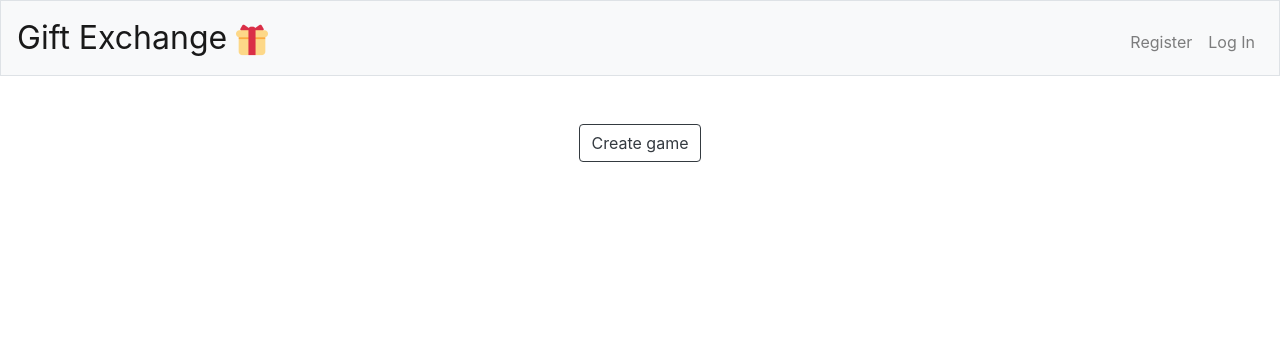
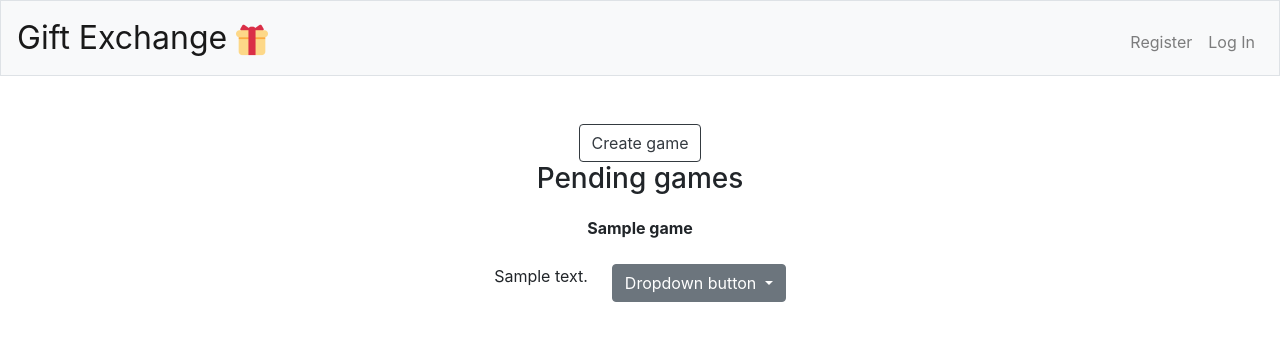
Before and after one commit to MarkSeliter/gift-exchange, a Flask app: template templates/games.html in a window 1280 px wide. Shown: the top 341 px of the page. Run offline with Flask 2, Linux system fonts and the light colour scheme; the template is opened without the code that fills it: most values are stand-ins (such as "Sample title", 1, 10 or a date in 2020); some libraries are stand-ins or nearby versions.

Commit message:
added game functions
The user can create games and invite other players

```diff
--- a/app.py
+++ b/app.py
@@ -21,15 +21,13 @@ def after_request(response):
     response.headers["Pragma"] = "no-cache"
     return response
 
+
 # Configure session to use filesystem (instead of signed cookies)
 app.config["SESSION_FILE_DIR"] = mkdtemp()
 app.config["SESSION_PERMANENT"] = False
 app.config["SESSION_TYPE"] = "filesystem"
 Session(app)
 
-# for i in range(2, 10, 1):
-#     db("INSERT INTO friends (user_id, friend_id) VALUES(1, {})".format(i))
-#     db("INSERT INTO friends (user_id, friend_id) VALUES({}, 1)".format(i))
 
 @app.route("/dark_mode", methods=["POST"])
 @login_required
@@ -486,6 +484,61 @@ def search_users():
 @login_required
 def create_game():
     """handles the game creation form"""
+    if request.method == "POST":
+
+        # checking if any input is empty
+        if not request.form.get('g_name') or \
+        not request.form.get('desc'):
+            flash("Please do not leave empty inputs")
+            return redirect("/games")
+
+        # checking if at least 2 other players are selected
+        if len(request.form.getlist('par')) < 2:
+            flash("Please choose at least 2 other participants")
+            return redirect("/games")
+
+        # check if an equal game name already exists
+        game_name = request.form.get('g_name')
+
+        rows = db(f"SELECT * FROM games WHERE game_name = '{game_name}'")
+
+        if len(rows) > 0:
+            flash(f"{game_name} already exists, please try another name")
+            return redirect("/games")
+
+        # checking if all participants are in the user's friends list
+        par = request.form.getlist('par')
+
+        for p in par:
+
+            rows = db(f"SELECT * FROM friends WHERE \
+                user_id = {session['user_id']} AND \
+                friend_id = {p}")
+
+            if not rows:
+                flash("ERROR, tried inviting user which \
+                    is not in your friends list")
+                return redirect("/games")
+
+        # insert game details into the db with def status of 0 (pending)
+        desc = request.form.get('desc')
+
+        db(f"INSERT INTO games (game_name, game_desc, admin_id) \
+            VALUES ('{game_name}', '{desc}', {session['user_id']})")
+
+        # fetching the game details (mainly for the id)
+        game = db(f"SELECT * FROM games WHERE game_name = '{game_name}'")
+
+        # adding game requests to all participants
+        for p in par:
+            db(f"INSERT INTO game_req (admin_id, reciever_id, game_id) VALUES \
+                ({session['user_id']}, {p}, {game[0]['id']})")
+
+        # adding the admin of the game to the participants
+        db(f"INSERT INTO par (user_id, game_id) VALUES \
+            ({session['user_id']}, {game[0]['id']})")
+
+        return redirect("/games")
 
     # an empty list to load friends into
     friends_unsorted = []
@@ -515,12 +568,60 @@ def create_game():
         friends=friends)
 
 
-@app.route("/games", methods=["GET","POST"])
+@app.route("/games", methods=["GET"])
 @login_required
 def games():
     """loads the games associated with the logged in user"""
 
-    return render_template("games.html", darkmode=session["dark_mode"])
+    # an an empty unsorted list of pending games
+    pending_games_unsorted = []
+
+    rows = db(f"SELECT * FROM par WHERE user_id = {session['user_id']}")
+
+    for row in rows:
+
+        # list of participants
+        look = db(f"SELECT * FROM par WHERE game_id = {row['game_id']}")
+
+        par_unsorted = []
+
+        # append participant info into the list
+        for l in look:
+
+            # looks for the participant in users
+            r = db(f"SELECT * FROM users WHERE id = {l['user_id']}")
+
+            temp = {
+            'user_id': r[0]['id'],
+            'username': r[0]['username'],
+            'image_id': r[0]['image_id'],
+            }
+
+            # appends the friend dict to the list
+            par_unsorted.append(temp)
+
+        # sorts the friends by username
+        par = sorted(par_unsorted, key=lambda k: k['username'])
+
+        look = db(f"SELECT * FROM games WHERE id = {row['game_id']} AND \
+            status = 0")
+
+        temp = {
+        'game_name': look[0]['game_name'],
+        'game_desc': look[0]['game_desc'],
+        'admin_id': look[0]['admin_id'],
+        'par': par
+        }
+
+        # appends the friend dict to the list
+        pending_games_unsorted.append(temp)
+
+    # sorts the friends by username
+    pending_games = sorted(pending_games_unsorted, \
+        key=lambda k: k['game_name'])
+
+    return render_template("games.html", darkmode=session["dark_mode"], \
+        pending_games=pending_games)
 
 
 if __name__ == '__main__':
--- a/templates/games.html
+++ b/templates/games.html
@@ -13,31 +13,79 @@
 {% endblock %}
 
 {% block main %}
-
-
+	<div class="row">
+		<div class="col">
 			<button id ="toggle_from" type="button" class="cstmbtn btn
 			{% if darkmode > 0 %}
 				btn-outline-light
 			{% else %}
 				btn-outline-dark
 			{% endif %}">Create game</button>
-
-	<p>
-	<div id="crt_gm"></div>
-	</p>
-	<div class="row">
-
-		<div class="col">
-
+		</div>
 	</div>
 
-		<div class="col">
+	<div class="row justify-content-center">
+		<div class="col-auto"id="crt_gm"></div>
+	</div>
 
+	<div class="row justify-content-center" id="pending_games">
+
+		<div class="col-auto">
+			<h3>Pending games</h3>
 		</div>
 
 	</div>
 
+		{% for game in pending_games %}
+			<div class="row justify-content-center">
+				<div class="col-auto" id="pending_games">
+				    <table class="table table-responsive table-borderless
+				    table-hover
+				    {% if darkmode > 0 %}
+			    	    table-dark dark_background
+				    {% endif %}">
+
+			        	<thead>
+			        		<tr>
+			        			<th colspan="4">{{ game['game_name'] }}</th>
+			        		</tr>
+			        	</thead>
+
+			        	<tbody>
+			        		<tr>
+
+			        			<td>
+			        				<p style="text-align: left !important;
+			        				white-space: pre-line;">{{ game['game_desc'] }}<p>
+			        			</td>
+
+				        		<td>
+				        			<div class="dropdown">
+										<button class="btn btn-secondary dropdown-toggle" type="button"
+										id="dropdownMenuButton1" data-bs-toggle="dropdown"
+										aria-expanded="false">
+										Dropdown button
+										</button>
+										<ul class="dropdown-menu"
+										aria-labelledby="dropdownMenuButton1">
+										<li><a class="dropdown-item" href="#">Action</a></li>
+										<li><a class="dropdown-item" href="#">Another action</a></li>
+										<li><a class="dropdown-item" href="#">Something else here</a></li>
+										</ul>
+									</div>
+				        		</td>
+
+			        		</tr>
+			    	    </tbody>
+
+			        </table>
+			    </div>
+		    </div>
+        {% endfor %}
+
 	<script type="text/javascript">
+
+		var click = 1;
 
         // an event listener when the create game button is clicked
         document.getElementById('toggle_from').addEventListener('click', function() {
@@ -51,7 +99,14 @@
                 if(req.readyState == 4 && req.status == 200){
 
                 	// the html will be loaded to #crt_gm
+                	if(click > 0){
                 		$('#crt_gm').html(req.responseText);
+                		click *= -1;
+                	}
+                    else {
+                    	$('#crt_gm').html("");
+                    	click *= -1;
+                    }
                 }
             }
 
```
Also changed, not shown: templates/create_game.html (+19 -11 lines), templates/index.html (+5 -4 lines), README.md, database.db. Lines whose indentation alone changed are shown as unchanged.
